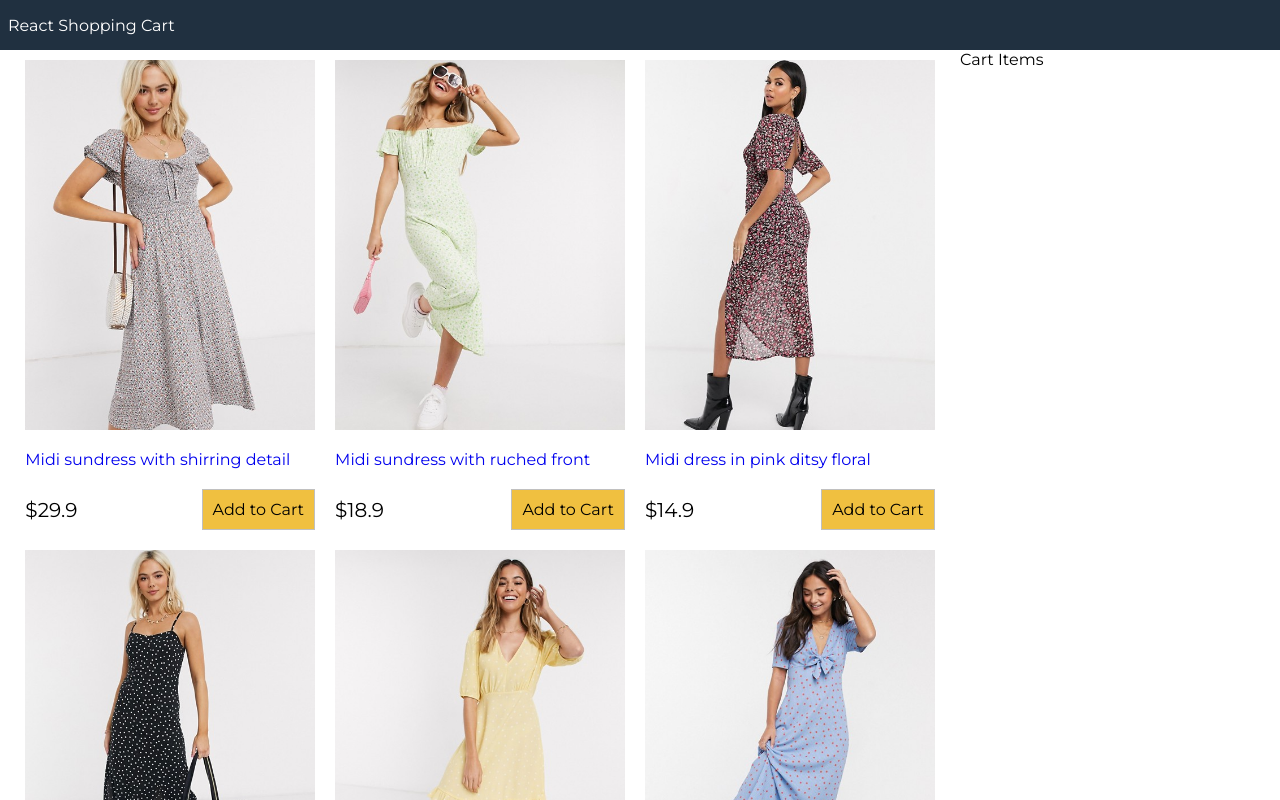
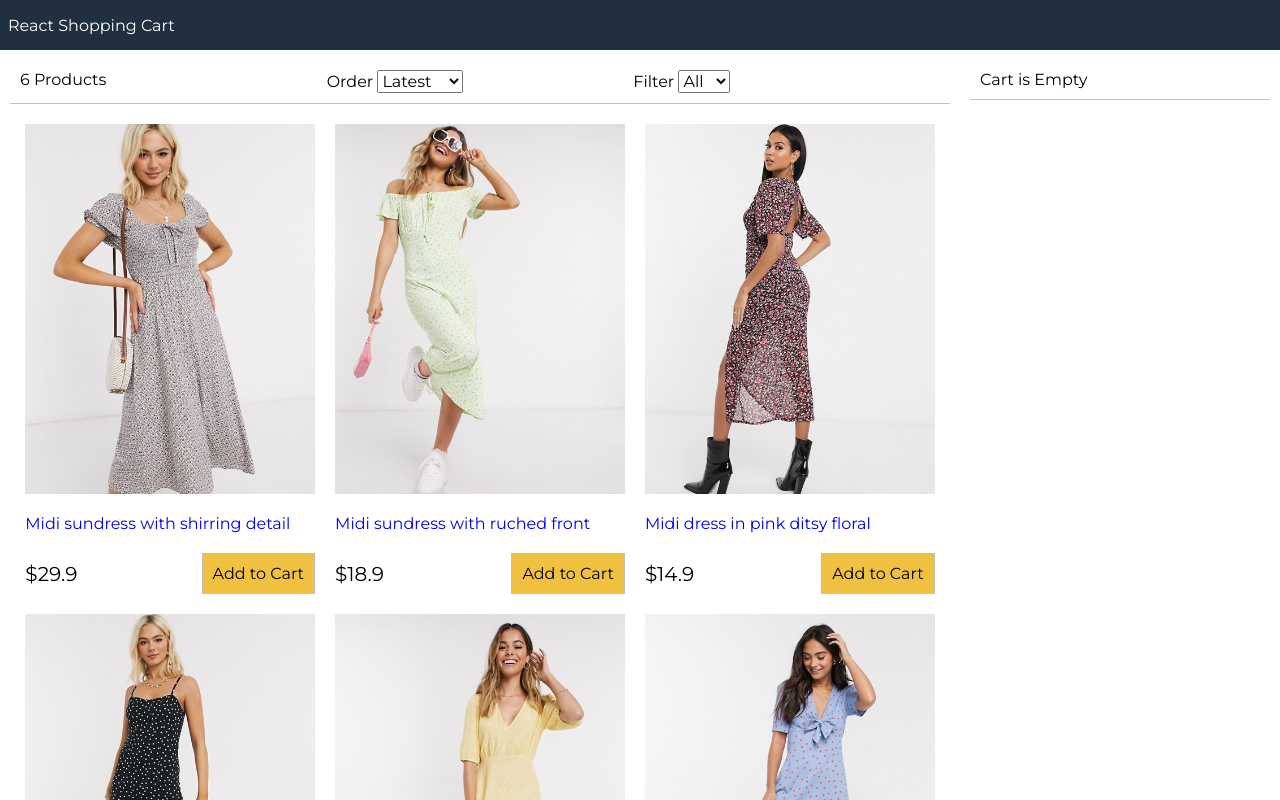
Before and after one commit to pawank121/react-shopping-cart, a React (Create React App) app: page / in a window 1280 px wide. Shown: the top 800 px of the page. Built offline with nearby package versions, Linux system fonts and the light colour scheme.

Commit message:
cart component

```diff
--- a/src/App.js
+++ b/src/App.js
@@ -1,6 +1,8 @@
 import React from "react";
 import data from "./data.json";
 import Products from "./components/Products";
+import Filter from "./components/Filter";
+import Cart from "./components/Cart";
 
 class App extends React.Component {
     constructor() {
@@ -9,8 +11,73 @@
             products: data.products,
             size: "",
             sort: "",
+            cartItems: [],
         };
     }
+
+    filterProducts = (event) => {
+        console.log(event.target.value);
+        if (event.target.value === "") {
+            this.setState({
+                size: event.target.value,
+                products: data.products,
+            });
+        } else {
+            this.setState({
+                size: event.target.value,
+                products: data.products.filter((product) => product.availableSizes.indexOf(event.target.value) >= 0),
+            });
+        }
+    };
+
+    sortProducts = (event) => {
+        console.log(event.target.value);
+        const sort = event.target.value;
+        this.setState({
+            sort: sort,
+            products: this.state.products
+                .slice()
+                .sort((a, b) =>
+                    sort === "lowest"
+                        ? a.price > b.price
+                            ? 1
+                            : -1
+                        : sort === "highest"
+                        ? a.price < b.price
+                            ? 1
+                            : -1
+                        : a._id > b._id
+                        ? 1
+                        : -1
+                ),
+        });
+    };
+
+    removeFromCart = (product) => {
+        const cartItems = this.state.cartItems.slice();
+        this.setState({
+            cartItems: cartItems.filter((x) => x._id !== product._id),
+        });
+    };
+
+    addToCart = (product) => {
+        const cartItems = this.state.cartItems.slice();
+        let inCart = false;
+        cartItems.forEach((item) => {
+            if (item._id === product._id) {
+                item.count++;
+                inCart = true;
+            }
+        });
+
+        if (!inCart) {
+            cartItems.push({ ...product, count: 1 });
+        }
+
+        this.setState({
+            cartItems: cartItems,
+        });
+    };
 
     render() {
         return (
@@ -21,9 +88,18 @@
                 <main>
                     <div className="content">
                         <div className="main">
-                            <Products products={this.state.products}></Products>
+                            <Filter
+                                count={this.state.products.length}
+                                size={this.state.size}
+                                sort={this.state.sort}
+                                filterProducts={this.filterProducts}
+                                sortProducts={this.sortProducts}
+                            ></Filter>
+                            <Products products={this.state.products} addToCart={this.addToCart}></Products>
                         </div>
-                        <div className="sidebar">Cart Items</div>
+                        <div className="sidebar">
+                            <Cart cartItems={this.state.cartItems} removeFromCart={this.removeFromCart}></Cart>
+                        </div>
                     </div>
                 </main>
                 <footer>All rights is reserved.</footer>
--- /dev/null
+++ b/src/components/Cart.js
@@ -0,0 +1,45 @@
+import React, { Component } from "react";
+import formatCurrency from "../utils";
+
+export default class extends Component {
+    render() {
+        const { cartItems } = this.props;
+        return (
+            <div>
+                {cartItems.length === 0 ? (
+                    <div className="cart cart-header">Cart is Empty</div>
+                ) : (
+                    <div className="cart cart-header">You have {cartItems.length} items in your cart </div>
+                )}
+
+                <div className="cart">
+                    <ul className="cart-items">
+                        {cartItems.map((item) => (
+                            <li key={item._id}>
+                                <div>
+                                    <img src={item.image} alt={item.title}></img>
+                                </div>
+                                <div>
+                                    <div>{item.title}</div>
+                                    <div className="right">
+                                        {formatCurrency(item.price)} x {item.count}{" "}
+                                        <button onClick={() => this.props.removeFromCart(item)}>Remove</button>
+                                    </div>
+                                </div>
+                            </li>
+                        ))}
+                    </ul>
+                </div>
+
+                {cartItems.length !== 0 && (
+                    <div className="cart">
+                        <div className="total">
+                            <div>Total: {formatCurrency(cartItems.reduce((a, c) => a + c.price * c.count, 0))}</div>
+                            <button className="button primary">Proceed</button>
+                        </div>
+                    </div>
+                )}
+            </div>
+        );
+    }
+}
--- /dev/null
+++ b/src/components/Filter.js
@@ -0,0 +1,31 @@
+import React, { Component } from "react";
+
+export default class Filter extends Component {
+    render() {
+        return (
+            <div className="filter">
+                <div className="filter-results">{this.props.count} Products</div>
+                <div className="filter-sort">
+                    Order{" "}
+                    <select value={this.props.sort} onChange={this.props.sortProducts}>
+                        <option value="">Latest</option>
+                        <option value="lowest">Lowest</option>
+                        <option value="highest">Highest</option>
+                    </select>
+                </div>
+                <div className="filter-size">
+                    Filter{" "}
+                    <select value={this.props.size} onChange={this.props.filterProducts}>
+                        <option value="">All</option>
+                        <option value="XS">XS</option>
+                        <option value="S">S</option>
+                        <option value="M">M</option>
+                        <option value="L">L</option>
+                        <option value="XL">XL</option>
+                        <option value="XXL">XXL</option>
+                    </select>
+                </div>
+            </div>
+        );
+    }
+}
--- a/src/components/Products.js
+++ b/src/components/Products.js
@@ -15,7 +15,9 @@
                                 </a>
                                 <div className="product-price">
                                     <div>{formatCurrency(product.price)}</div>
-                                    <button className="button primary">Add to Cart</button>
+                                    <button className="button primary" onClick={() => this.props.addToCart(product)}>
+                                        Add to Cart
+                                    </button>
                                 </div>
                             </div>
                         </li>
--- a/src/index.css
+++ b/src/index.css
@@ -133,3 +133,71 @@
 .button.primary {
     background-color: #f0c040;
 }
+
+/*Filter*/
+.filter {
+    display: flex;
+    padding: 1rem;
+    margin: 1rem;
+    border-bottom: 0.1rem #c0c0c0 solid;
+    justify-content: space-between;
+}
+
+.filter div {
+    flex: 1;
+}
+
+/* cart */
+
+.cart {
+    padding: 1rem;
+    margin: 1rem;
+    display: flex;
+}
+
+.cart-header {
+    border-bottom: 0.1rem solid #c0c0c0;
+}
+
+/* cart items */
+.cart-items {
+    padding: 0;
+    width: 100%;
+    list-style-type: none;
+}
+
+.cart-items li {
+    display: flex;
+}
+
+.cart-items img {
+    width: 5rem;
+}
+
+.cart-items div {
+    padding: 0.5rem;
+}
+
+.cart-items li dev:last-child {
+    flex: 1;
+}
+
+.right {
+    text-align: right;
+}
+
+.total {
+    display: flex;
+    justify-content: space-between;
+    align-items: center;
+    width: 100%;
+}
+
+.total > div {
+    font-size: 2rem;
+}
+
+.total > div,
+.total > button {
+    float: 1;
+}
```
